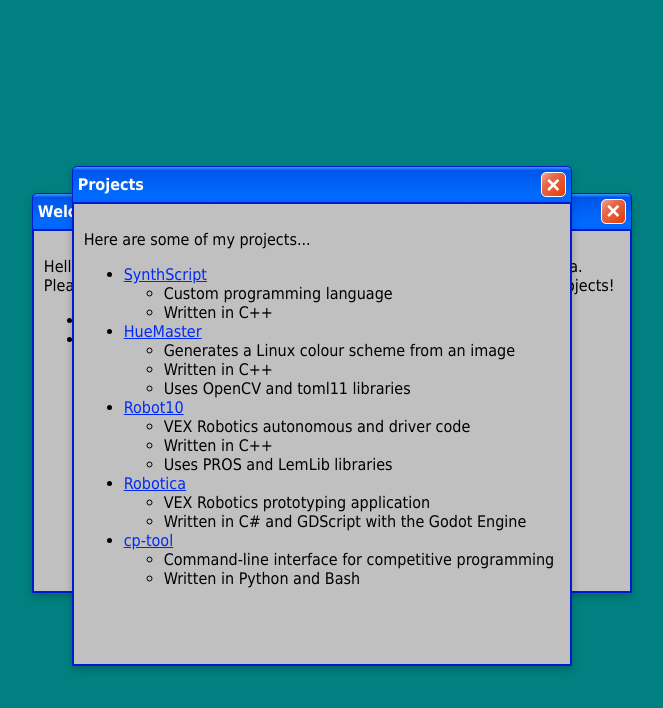
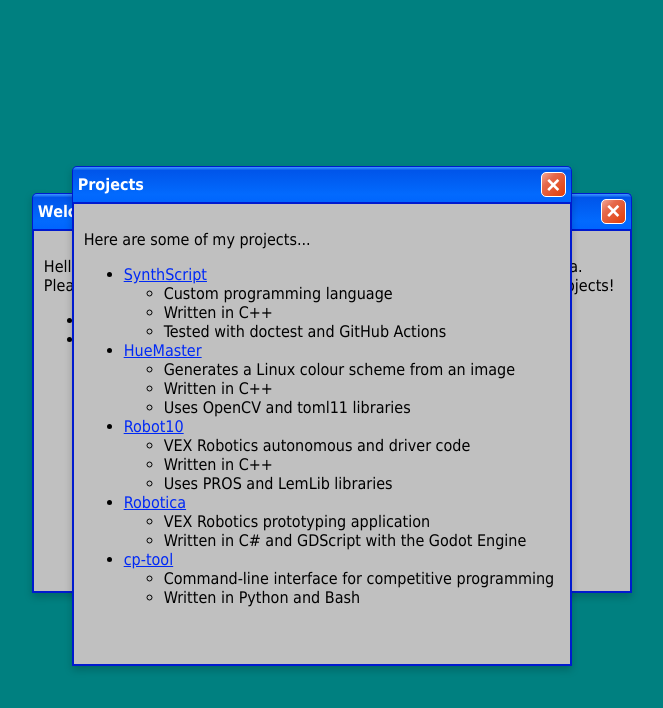
Before and after one commit to smnast/smnast.github.io, a React (Create React App) app: page / in a window 1280 px wide. Both pictures are taken after a click on the element "Projects". Shown: the top 708 px of the page, without its empty margins (297-960 px from the left). Built offline with nearby package versions, Linux system fonts and the light colour scheme.

Commit message:
Add doctest and CI for SynthScript project

```diff
--- a/src/components/windows/ProjectsWindow.tsx
+++ b/src/components/windows/ProjectsWindow.tsx
@@ -19,6 +19,7 @@
                     <ul>
                         <li>Custom programming language</li>
                         <li>Written in C++</li>
+                        <li>Tested with doctest and GitHub Actions</li>
                     </ul>
                 </li>
                 <li>
--- a/src/components/windows/projects/SynthScriptWindow.tsx
+++ b/src/components/windows/projects/SynthScriptWindow.tsx
@@ -64,7 +64,11 @@
                 </p>
                 <CodeBlock text={wordsInFileSample} language="R" theme={zenburn} />
                 <p>
-                    A significant improvement to consider for this language is the incorporation of a testing framework, such as <strong>doctest</strong>. This addition would help ensure that the language functions correctly and can be effectively utilized for larger projects. For instance, tests for small features of SynthScript, such as functions returning values, could be added to verify that the program behaves as expected.
+                    SynthScript also includes testing using <b>doctest</b>. This was a significant improvement to the stability of the language, as it caught many bugs that appeared during early development.
+                    It uses <b>GitHub Actions</b> for continuous integration, which automatically runs the test suite on a gamut of compilation environments for every push to the repository.
+                </p>
+                <p>
+                    The project is unlikely to be maintained at this point, since the language is not intended for practical use. However, it was a valuable learning experience in language design and implementation, and I practiced my testing skills by writing a comprehensive test suite.
                 </p>
             </div>
         </Window>
```
